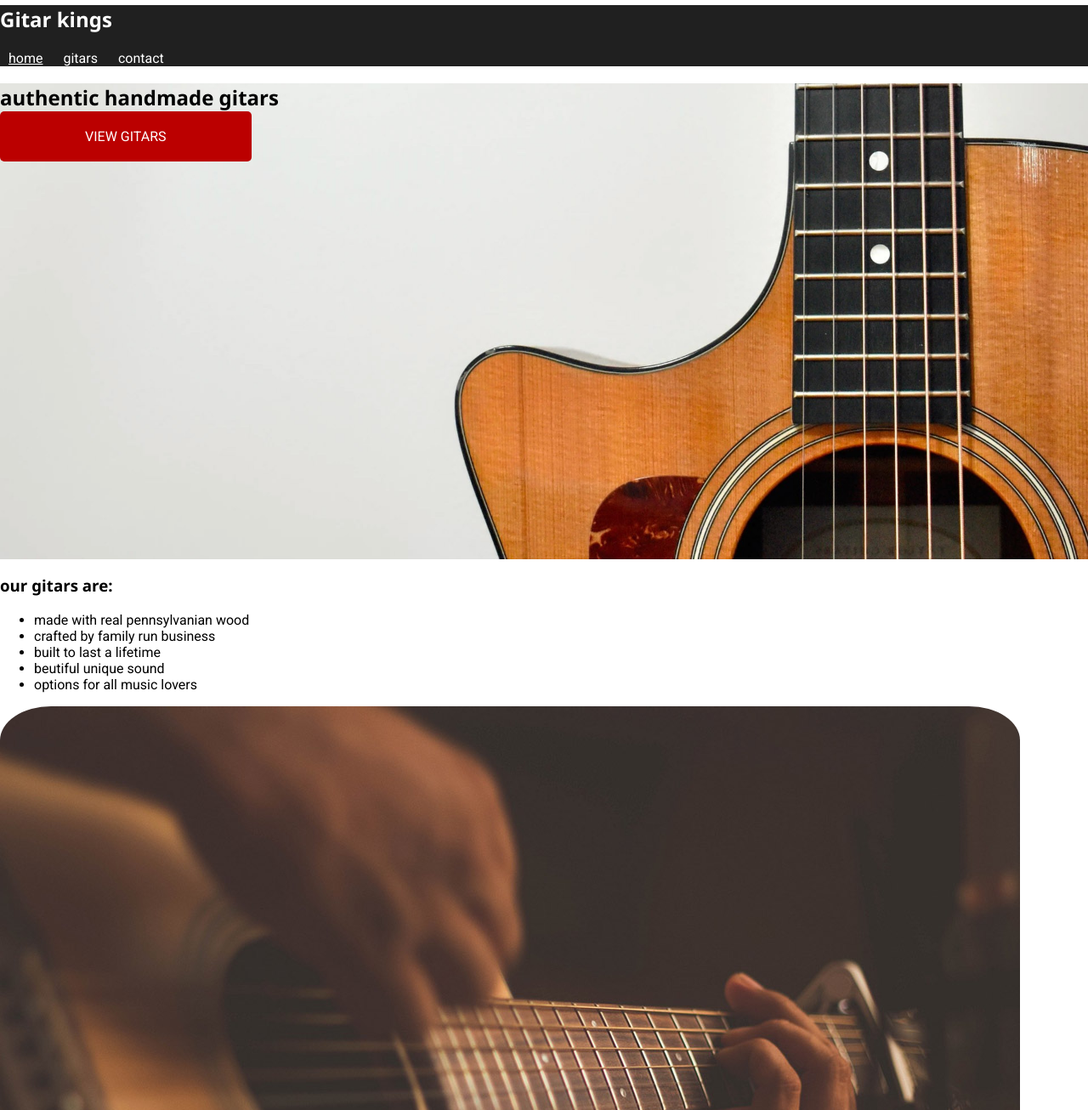
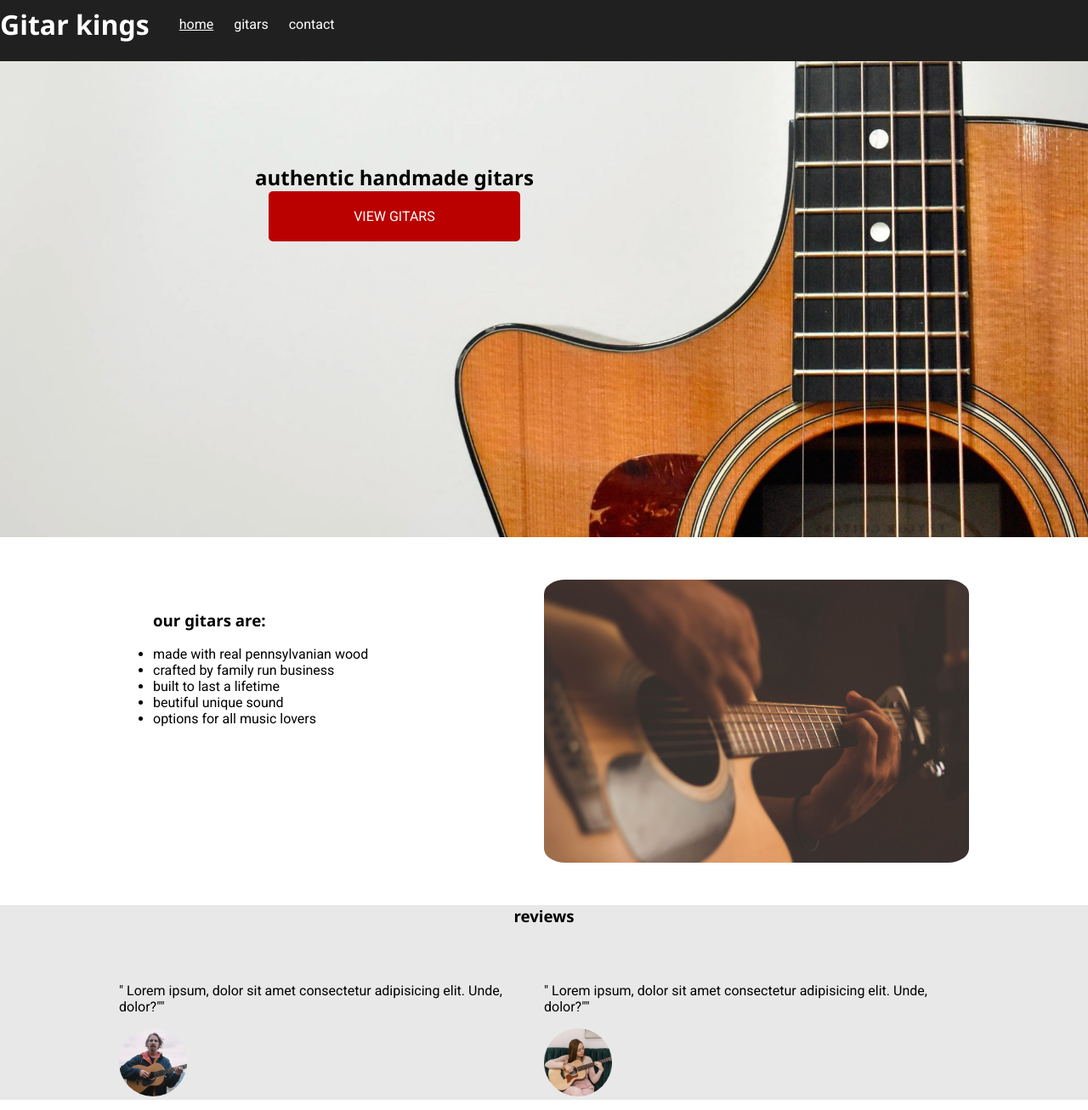
Before and after one commit to petmik1/task--noroff-html-css, a plain HTML site: page files/index.html in a window 1280 px wide. Shown: the part 14-1320 px from the top of the page at 85% size. Drawn offline with Linux system fonts and the light colour scheme; a web font is replaced by a local one.

Commit message:
done flex one our gitars and reviews

```diff
--- a/files/css/styles.css
+++ b/files/css/styles.css
@@ -5,6 +5,11 @@
 header {
 	background-color: #202020;
 	color: #fff;
+	display: flex;
+	align-items: center;
+}
+nav {
+	margin-left: 25px;
 }
 .welcome {
 	background-image: url("../images/home-header.jpg");
@@ -14,6 +19,14 @@ header {
 	background-position-y: bottom;
 	min-height: 70vh;
 }
+.welcome-content {
+	float: left;
+	position: relative;
+	top: 100px;
+	left: 300px;
+	text-align: center;
+}
+
 .highlight {
 	text-decoration: underline;
 }
@@ -40,6 +53,7 @@ div a {
 }
 .review {
 	background-color: #e8e8e8;
+	text-align: center;
 }
 .gitarList {
 	background-color: #fbfbfb;
@@ -49,9 +63,11 @@ footer {
 }
 .img-our-gitar {
 	border-radius: 5%;
+	width: 500px;
 }
 .img-review {
 	border-radius: 100%;
+	width: 80px;
 }
 nav ul {
 	padding: 0;
@@ -83,3 +99,17 @@ nav ul li a {
 	padding: 15px 20px;
 	text-transform: uppercase;
 }
+
+.selling-point,
+.review-content {
+	margin: 50px auto;
+	max-width: 1000px;
+	display: flex;
+}
+.selling-point > *,
+.review-content > * {
+	flex: 1;
+}
+.review-content {
+	text-align: left;
+}
--- a/files/index.html
+++ b/files/index.html
@@ -21,23 +21,25 @@
 
 	<body>
 		<header>
-			<section>
 			<h1>Gitar kings</h1>
 			<nav>
 				<ul>
-					<li><a href="index.html" class="highlight" >home</a></li>
+					<li><a href="index.html" class="highlight">home</a></li>
 					<li><a href="gitars.html">gitars</a></li>
 					<li><a href="contact.html">contact</a></li>
 				</ul>
 			</nav>
 		</header>
 		<section class="welcome">
+			<div class="welcome-content">
 				<h2>authentic handmade gitars</h2>
-			<a href="gitars.html" class="cta">view gitars</a>
+				<a href="gitars.html" class="cta cta-index">view gitars</a>
+			</div>
 		</section>
 		<main>
+			<section class="selling-point">
+				<ul>
 					<h3>our gitars are:</h3>
-			<ul>
 					<li>made with real pennsylvanian wood</li>
 					<li>crafted by family run business</li>
 					<li>built to last a lifetime</li>
@@ -50,9 +52,12 @@
 					class="img-our-gitar"
 					alt="hand strung gitars"
 				/>
+			</section>
 
 			<section class="review">
-				<h3>reviews</h3>
+				<h3 class="review">reviews</h3>
+				<div class="review-content">
+					<div>
 						<p>
 							" Lorem ipsum, dolor sit amet consectetur adipisicing elit. Unde,
 							dolor?""
@@ -62,6 +67,8 @@
 							class="img-review"
 							alt="profile pic of pojaesf"
 						/>
+					</div>
+					<div>
 						<p>
 							" Lorem ipsum, dolor sit amet consectetur adipisicing elit. Unde,
 							dolor?""
@@ -71,6 +78,8 @@
 							class="img-review"
 							alt="profile pic of pojaesf"
 						/>
+					</div>
+				</div>
 			</section>
 
 			<section>
@@ -85,7 +94,9 @@
 					<img src="images/product.jpg" alt="adirondack red" />
 					<h3>adirondack red</h3>
 					<p>$500</p>
-					<a id="active" class="cta-small" href="gitars/adirondack-red.html">on sale</a>
+					<a id="active" class="cta-small" href="gitars/adirondack-red.html"
+						>on sale</a
+					>
 				</div>
 				<div class="gitarList">
 					<img src="images/product.jpg" alt="adirondack red" />
```
Lines whose indentation alone changed are shown as unchanged.
